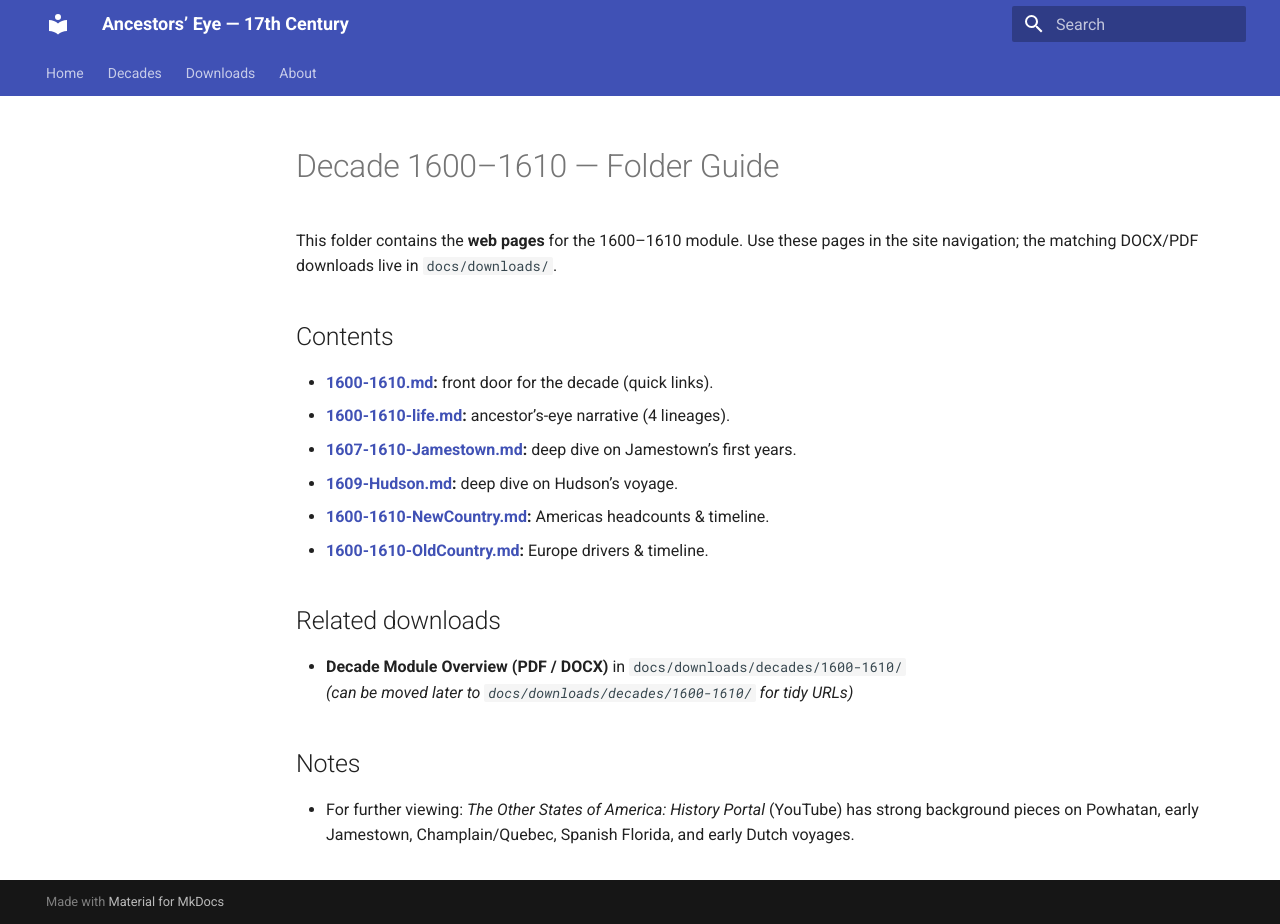
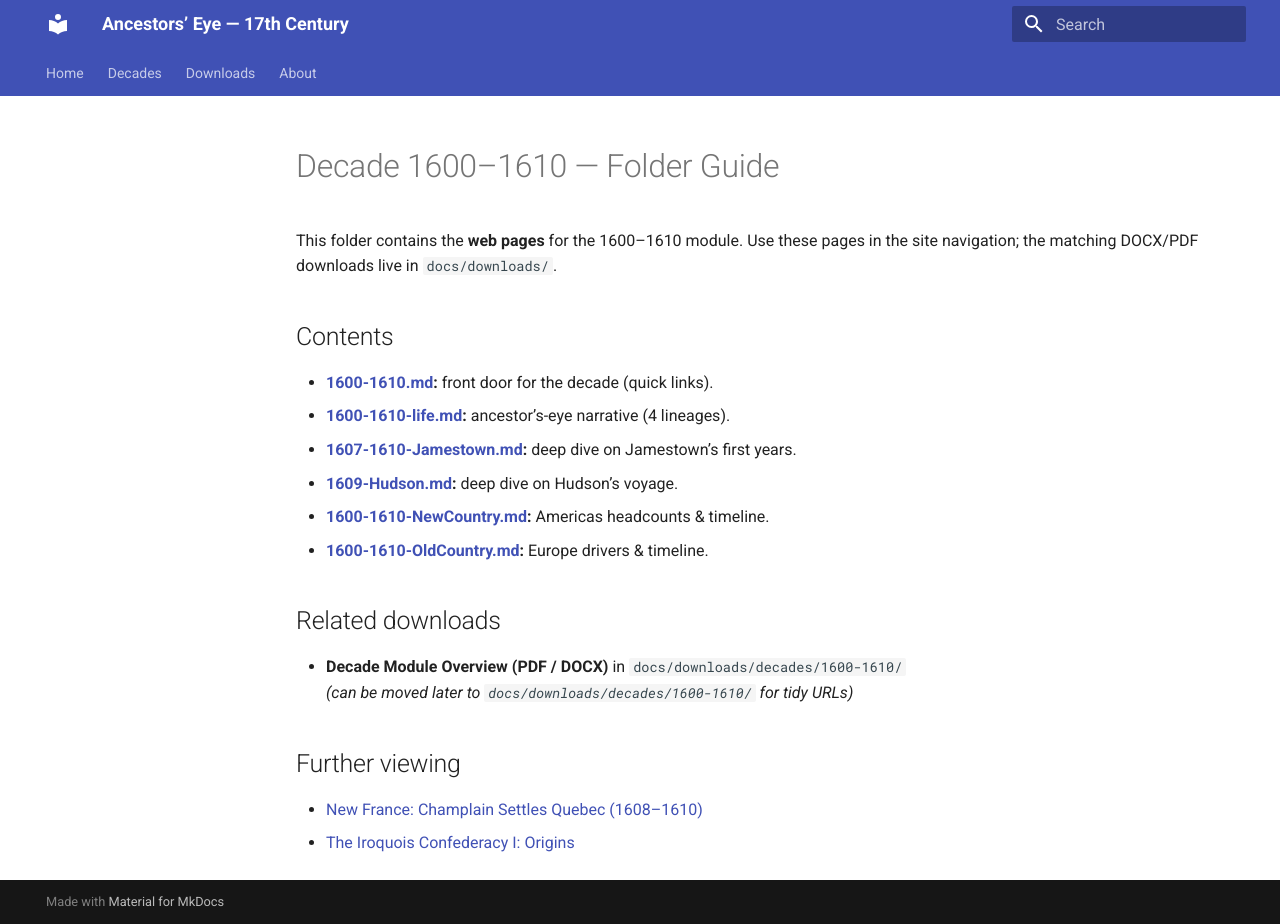
Before and after one commit to BillWorstell/WorstellWitnessWaybackMachine, an MkDocs documentation site: the page built from docs/decades/1600-1610/ReadMe.md, in a window 1280 px wide and 924 px high. Built offline with MkDocs 1.6.1 and Material for MkDocs 9.7.7, drawn with Linux system fonts in a browser that asks for light colours.

Commit message:
Update ReadMe.md

```diff
--- a/docs/decades/1600-1610/ReadMe.md
+++ b/docs/decades/1600-1610/ReadMe.md
@@ -16,6 +16,6 @@
 - **Decade Module Overview (PDF / DOCX)** in `docs/downloads/decades/1600-1610/`
   *(can be moved later to `docs/downloads/decades/1600-1610/` for tidy URLs)*
 
-## Notes
-
-- For further viewing: *The Other States of America: History Portal* (YouTube) has strong background pieces on Powhatan, early Jamestown, Champlain/Quebec, Spanish Florida, and early Dutch voyages.
+## Further viewing
+- [New France: Champlain Settles Quebec (1608–1610)](https://www.youtube.com/watch?v=_LjkTVfCWAc)
+- [The Iroquois Confederacy I: Origins](https://www.youtube.com/watch?v=396wAcW4Bkk)
```
